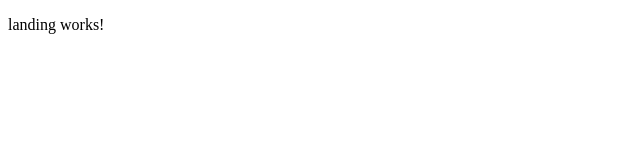
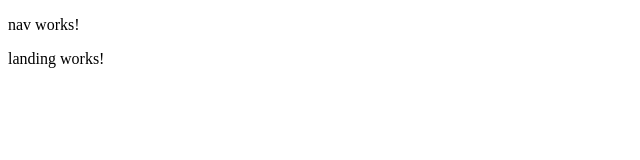
Before and after one commit to geekwisevinson/features, an Angular app: page / in a window 1280 px wide. Shown: the top 160 px of the page, without its empty margins (0-640 px from the left). Built offline with nearby package versions, Linux system fonts and the light colour scheme.

Commit message:
feat(appModule): add a nav component in a feature folder

```diff
--- a/src/app/app.component.html
+++ b/src/app/app.component.html
@@ -1 +1,2 @@
+<vf-nav></vf-nav>
 <router-outlet></router-outlet>
--- a/src/app/app.module.ts
+++ b/src/app/app.module.ts
@@ -3,10 +3,12 @@ import { NgModule } from '@angular/core';
 
 import { AppRoutingModule } from './app-routing.module';
 import { AppComponent } from './app.component';
+import { NavComponent } from './features/nav/nav.component';
 
 @NgModule({
   declarations: [
-    AppComponent
+    AppComponent,
+    NavComponent
   ],
   imports: [
     BrowserModule,
--- /dev/null
+++ b/src/app/features/nav/nav.component.html
@@ -0,0 +1,3 @@
+<p>
+  nav works!
+</p>
--- /dev/null
+++ b/src/app/features/nav/nav.component.ts
@@ -0,0 +1,15 @@
+import { Component, OnInit } from '@angular/core';
+
+@Component({
+  selector: 'vf-nav',
+  templateUrl: './nav.component.html',
+  styleUrls: ['./nav.component.scss']
+})
+export class NavComponent implements OnInit {
+
+  constructor() { }
+
+  ngOnInit() {
+  }
+
+}
```
Also changed, not shown: src/app/features/nav/nav.component.scss (added), 1 other file (tests, documents, lock files or other folders).
